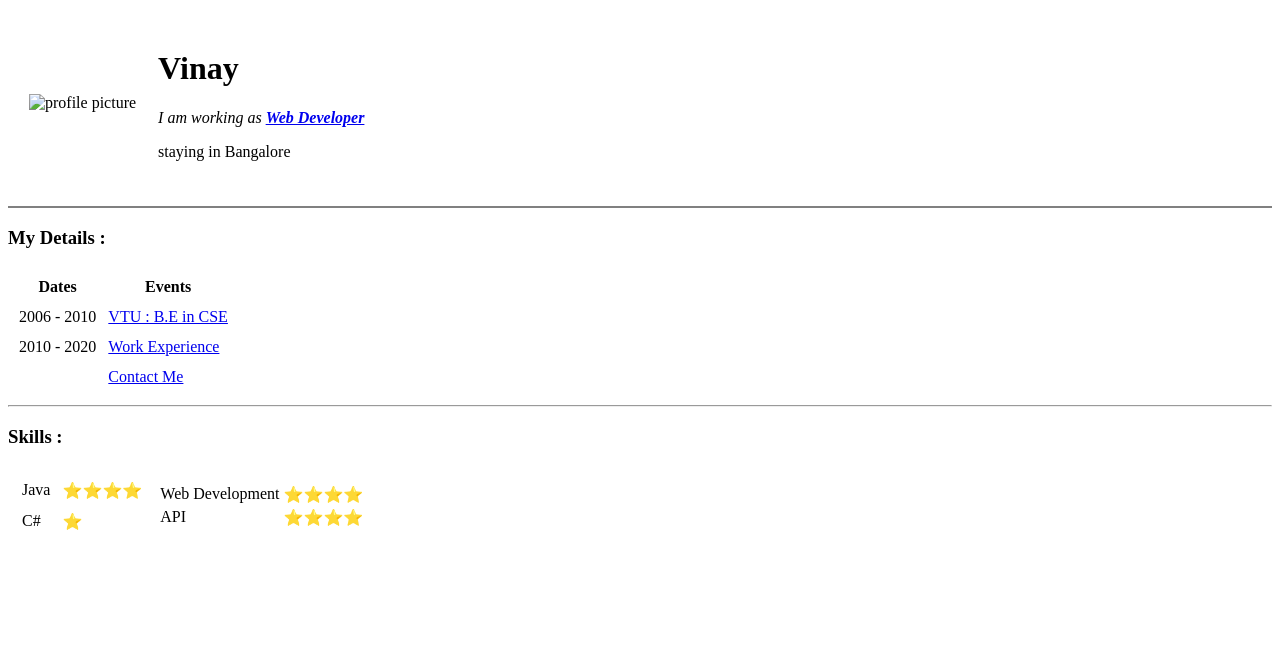
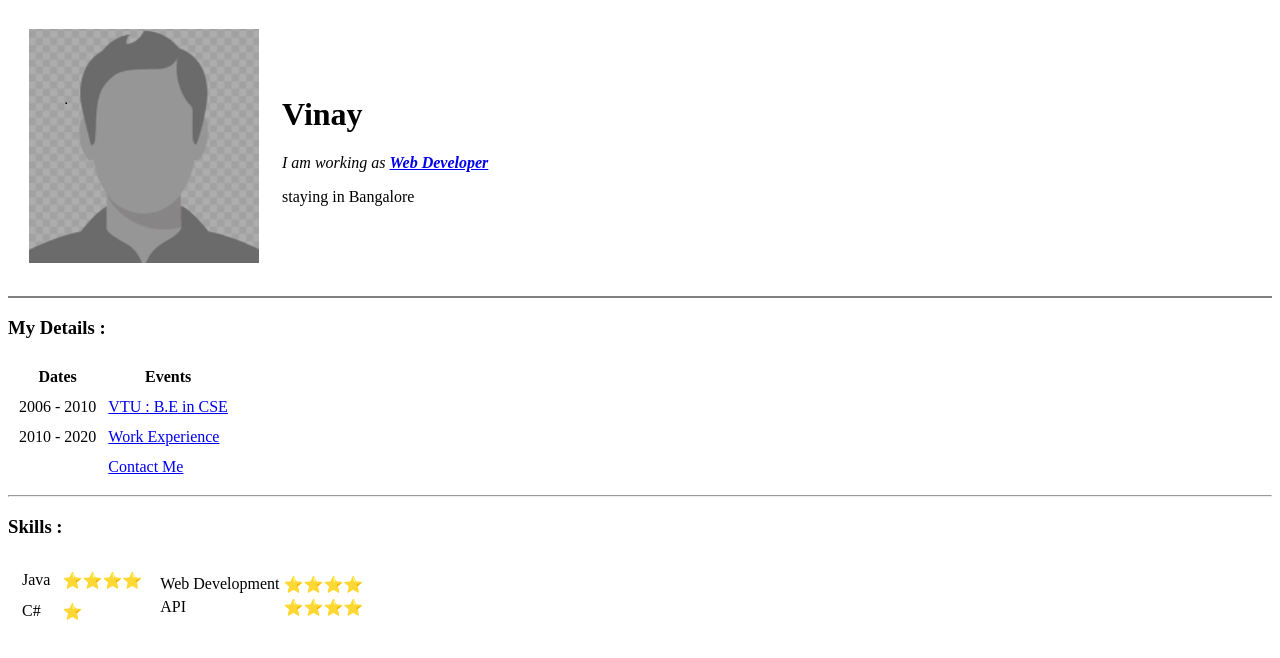
Before and after one commit to vinayjoshi75/temp, a plain HTML site: page index.html in a window 1280 px wide. Drawn offline with Linux system fonts and the light colour scheme.

Commit message:
Update index.html

```diff
--- a/index.html
+++ b/index.html
@@ -8,7 +8,7 @@
 
 <body>
   <table cellspacing=20>
-    <td><img src="/profile.PNG" alt="profile picture"></td>
+    <td><img src="/images/profile.png" alt="profile picture"></td>
     <td>
       <h1> Vinay </h1>
       <p><em>I am working as <strong><a href="https://en.wikipedia.org/wiki/Web_developer">Web Developer</a></strong></em></p>
```
